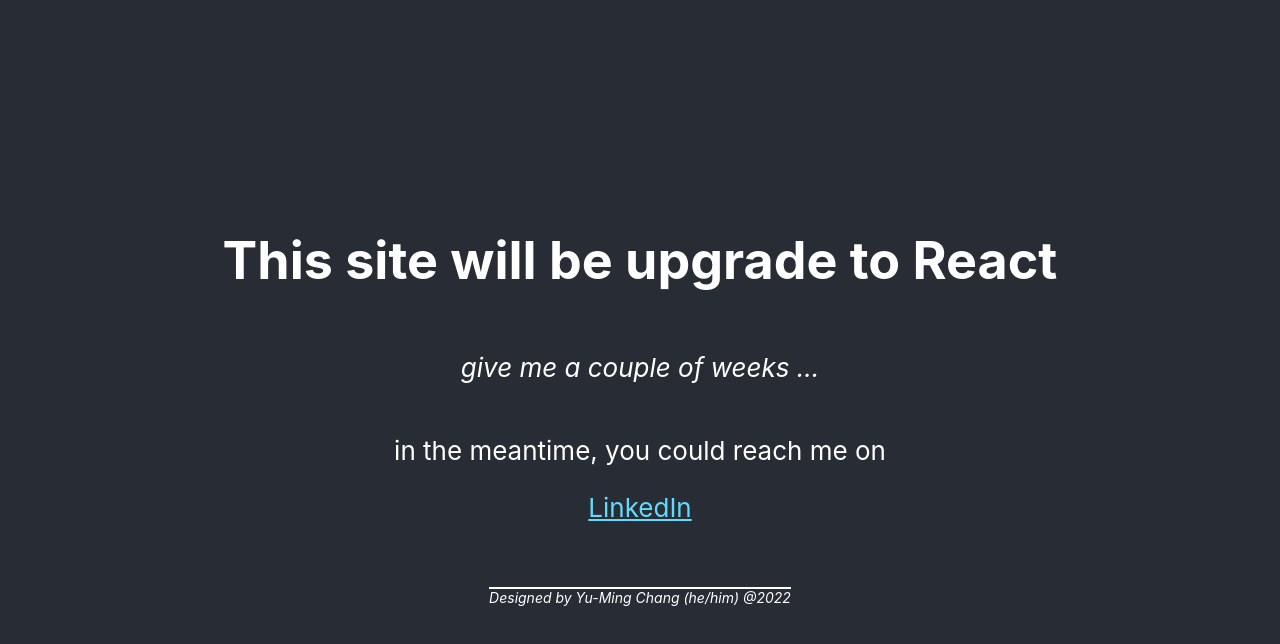
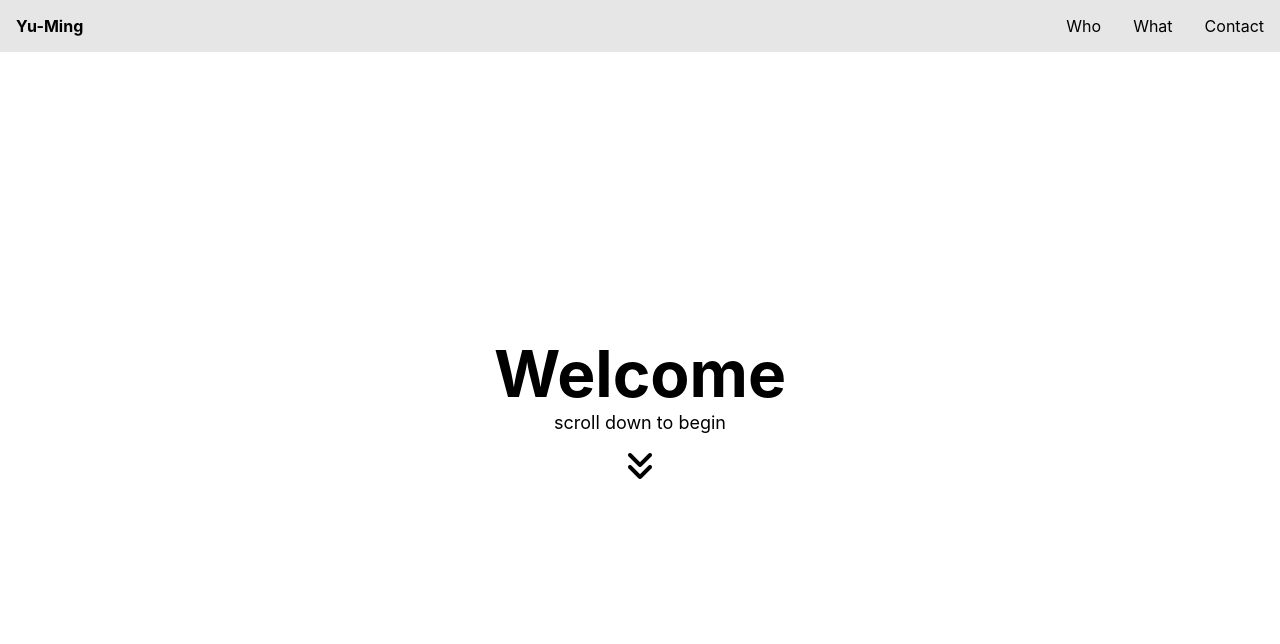
Before and after one commit to yumingchang1991/personal-portfolio, a React (Create React App) app: page / in a window 1280 px wide. Shown: the top 644 px of the page. Built offline with nearby package versions, Linux system fonts and the light colour scheme.

Commit message:
add functional compoenent and css: navigation and landingpage

```diff
--- a/public/index.html
+++ b/public/index.html
@@ -32,6 +32,7 @@
       work correctly both with client-side routing and a non-root public URL.
       Learn how to configure a non-root public URL by running `npm run build`.
     -->
+    <script src="https://kit.fontawesome.com/c421560752.js" crossorigin="anonymous"></script>
     <title>Yu-Ming's Portfolio</title>
   </head>
   <body>
--- a/src/App.css
+++ b/src/App.css
@@ -1,8 +1,13 @@
+
+
 .App {
   text-align: center;
+  height: 100vh;
 }
 
-.App-header {
+
+
+/* .App-header {
   background-color: #282c34;
   min-height: 100vh;
   display: flex;
@@ -21,4 +26,4 @@
   font-size: 40px;
   font-weight: bold;
   transition-duration: 0.3s;
-}
+} */
--- a/src/App.js
+++ b/src/App.js
@@ -1,16 +1,12 @@
 import './App.css';
-import Footer from './Footer';
+import Navigation from './Navigation';
+import LandingPage from './LandingPage';
 
 function App() {
   return (
     <div className="App">
-      <header className="App-header">
-        <h1>This site will be upgrade to React</h1>
-        <p><i>give me a couple of weeks ...</i></p>
-        <p>in the meantime, you could reach me on</p>
-        <a className="App-link" href="https://www.linkedin.com/in/yumingchang1991/" rel="noreferrer" target="_blank">LinkedIn</a>
-        <Footer />
-      </header>
+      <Navigation />
+      <LandingPage />
     </div>
   );
 }
--- /dev/null
+++ b/src/LandingPage.css
@@ -0,0 +1,21 @@
+.landing-content {
+    /* Box Model */
+    height: 100%;
+
+    /* Layout */
+    display: flex;
+    flex-direction: column;
+    justify-content: center;
+}
+
+.landing-title {
+    font-size: 64px;
+}
+
+.landing-body {
+    font-size: 18px;
+}
+
+.swipe-down-icon {
+    margin-top: 1em;
+}
--- /dev/null
+++ b/src/LandingPage.js
@@ -0,0 +1,13 @@
+import './LandingPage.css';
+
+function LandingPage() {
+    return (
+        <div className="landing-content">
+            <h1 className="landing-title">Welcome</h1>
+            <p className="landing-body">scroll down to begin</p>
+            <i class="swipe-down-icon fa-solid fa-angles-down fa-2xl"></i>
+        </div>
+    )
+}
+
+export default LandingPage
--- /dev/null
+++ b/src/Navigation.css
@@ -0,0 +1,46 @@
+a {
+    text-decoration: none;
+    color: inherit;
+    font-weight: bold;
+}
+
+.sticky-navigation {
+    /* Position */
+    position: fixed;
+    top: 0;
+    left: 0;
+
+    /* Box Model */
+    padding: 1em;
+    min-width: 100vw;
+
+    /* Layout */
+    display: flex;
+    justify-content: space-between;
+    align-items: center;
+
+    /* other */
+    background: #E6E6E6;
+}
+
+.navigation-list {
+    /* Layout */
+    display: flex;
+    justify-content: space-evenly;
+    gap: 2em
+}
+
+.navigation-item {
+    list-style: none;
+}
+
+
+@media (max-width: 360px) {
+    .brand-name {
+        font-size: 18px;
+    }
+
+    .navigation-item {
+        font-size: 14px;
+    }
+}
--- /dev/null
+++ b/src/Navigation.js
@@ -0,0 +1,33 @@
+import './Navigation.css'
+
+function Navigation() {
+    return (
+        <nav className="sticky-navigation">
+            <a href="https://yumingchang1991.github.io/personal-portfolio/" className="brand-name">
+                Yu-Ming
+            </a>
+
+            <div className="navigation-list-container">
+                <ul className="navigation-list">
+                    <li className="navigation-item">
+                        <span>
+                            Who
+                        </span>
+                    </li>
+                    <li className="navigation-item">
+                        <span>
+                            What
+                        </span>
+                    </li>
+                    <li className="navigation-item">
+                        <span>
+                            Contact
+                        </span>
+                    </li>
+                </ul>
+            </div>
+        </nav>
+    )
+}
+
+export default Navigation
--- a/src/index.css
+++ b/src/index.css
@@ -1,5 +1,13 @@
+* {
+  box-sizing: border-box;
+  padding: 0;
+  margin: 0;
+}
+
 body {
-  margin: 0;
+  /* Box Model */
+
+  /* other */
   font-family: -apple-system, BlinkMacSystemFont, 'Segoe UI', 'Roboto', 'Oxygen',
     'Ubuntu', 'Cantarell', 'Fira Sans', 'Droid Sans', 'Helvetica Neue',
     sans-serif;
```
Also changed, not shown: public/Avatar.png (added).
